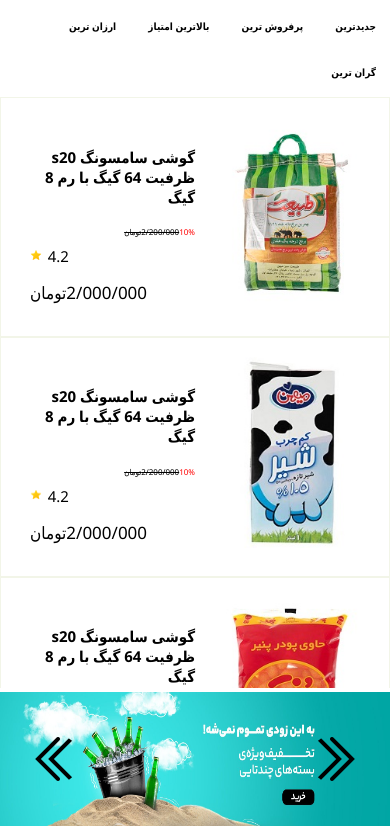
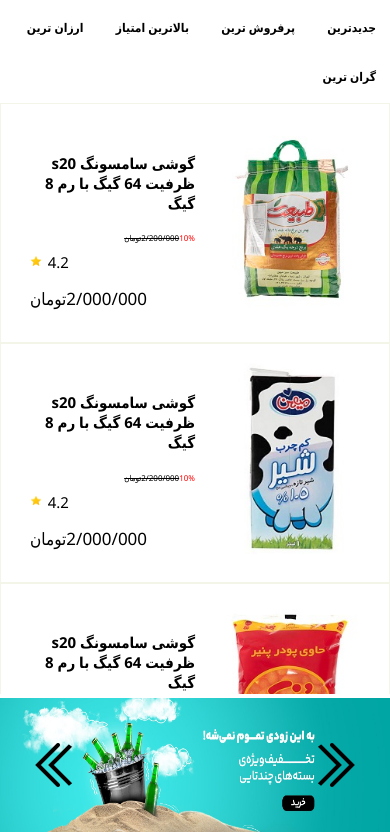
Before and after one commit to SinaAfzali/web-onlineshop, a plain HTML site: page index.html in a window 390 px wide. Shown: the part 100-937 px from the top of the page. Drawn offline with Linux system fonts and the light colour scheme.

Commit message:
Update index.css

```diff
--- a/index.css
+++ b/index.css
@@ -171,7 +171,7 @@
     grid-template-columns: repeat(4,1fr);
   }
   .pill-nav a {
-    font-size: 16px;
+    font-size: 17px;
   }
 }
 @media (max-width: 920px){
@@ -179,7 +179,7 @@
     grid-template-columns: repeat(3,1fr);
   }
   .pill-nav a {
-    font-size: 14px;
+    font-size: 15.5px;
   }
 }
 @media (max-width: 768px){
@@ -187,7 +187,7 @@
     grid-template-columns: repeat(2,1fr);
   }
   .pill-nav a {
-    font-size: 12px;
+    font-size: 14px;
   }
   .headerGif{
     width: 100%;
@@ -246,7 +246,7 @@
     grid-template-columns: repeat(1,1fr);
   }
   .pill-nav a {
-    font-size: 10px;
+    font-size: 12px;
   }
   .headerGif{
     width: 100%;
@@ -305,7 +305,7 @@
     grid-template-columns: repeat(1,1fr);
   }
   .pill-nav a {
-    font-size: 5px;
+    font-size: 7px;
   }
   .headerGif{
     width: 100%;
```
